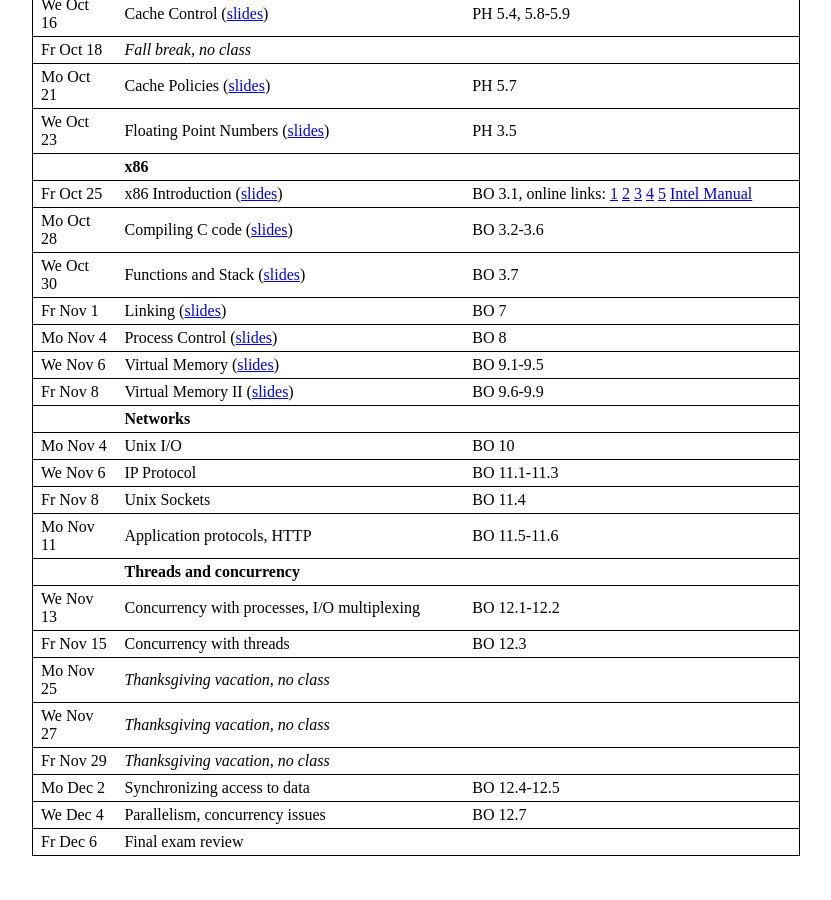
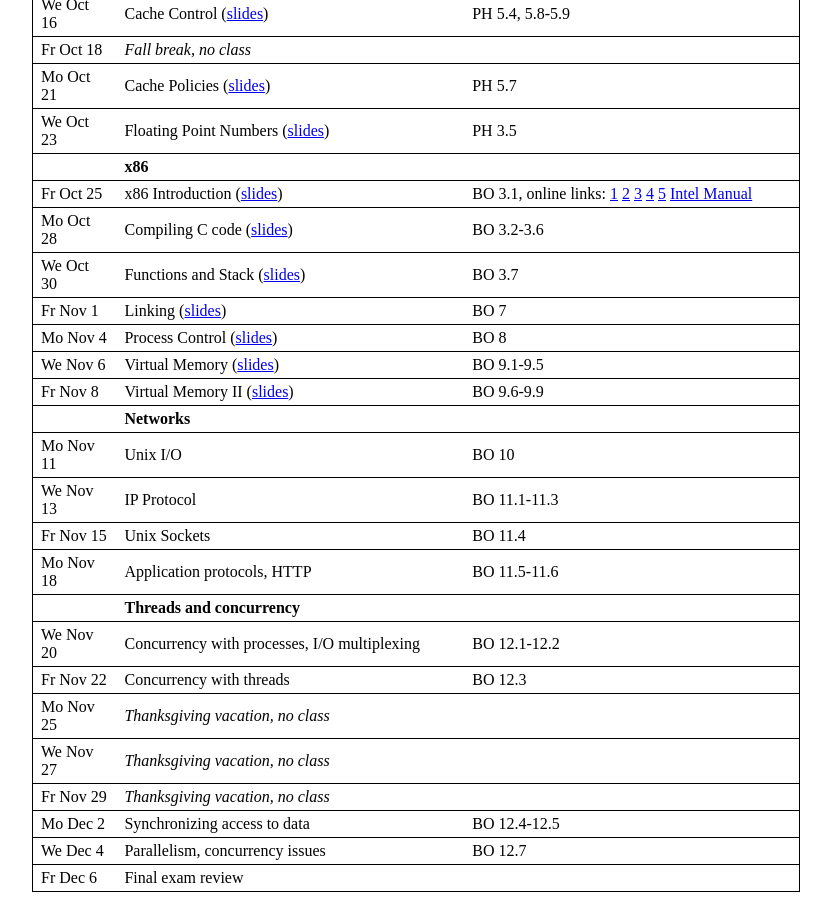
Before and after one commit to jhucsf/fall2019, a Jekyll site: the page built from index.md, in a window 1280 px wide and 900 px high, scrolled down 2120 px. Shown: the whole window, without its empty margins (224-1055 px from the left). Built offline with Jekyll 4.4.1, drawn with Linux system fonts in a browser that asks for light colours; before the commit the page ends 2984 px from its top, so only the background shows below that.

Commit message:
lecture 19 markup, fix schedule

```diff
--- a/index.md
+++ b/index.md
@@ -100,13 +100,13 @@ Mo Nov 4  | Process Control ([slides](lec/lec26.pdf))                          |
 We Nov 6  | Virtual Memory ([slides](lec/lec27.pdf))                           | BO 9.1-9.5
 Fr Nov 8  | Virtual Memory II ([slides](lec/lec28.pdf))                        | BO 9.6-9.9
           | **Networks**
-Mo Nov 4  | Unix I/O                                  | BO 10
-We Nov 6  | IP Protocol                               | BO 11.1-11.3
-Fr Nov 8  | Unix Sockets                              | BO 11.4
-Mo Nov 11 | Application protocols, HTTP               | BO 11.5-11.6
+Mo Nov 11  | Unix I/O                                  | BO 10
+We Nov 13  | IP Protocol                               | BO 11.1-11.3
+Fr Nov 15  | Unix Sockets                              | BO 11.4
+Mo Nov 18 | Application protocols, HTTP               | BO 11.5-11.6
           | **Threads and concurrency**
-We Nov 13 | Concurrency with processes, I/O multiplexing | BO 12.1-12.2
-Fr Nov 15 | Concurrency with threads                  | BO 12.3
+We Nov 20 | Concurrency with processes, I/O multiplexing | BO 12.1-12.2
+Fr Nov 22 | Concurrency with threads                  | BO 12.3
 Mo Nov 25 | *Thanksgiving vacation, no class*
 We Nov 27 | *Thanksgiving vacation, no class*
 Fr Nov 29 | *Thanksgiving vacation, no class*
```
Also changed, not shown: 2 other files.
